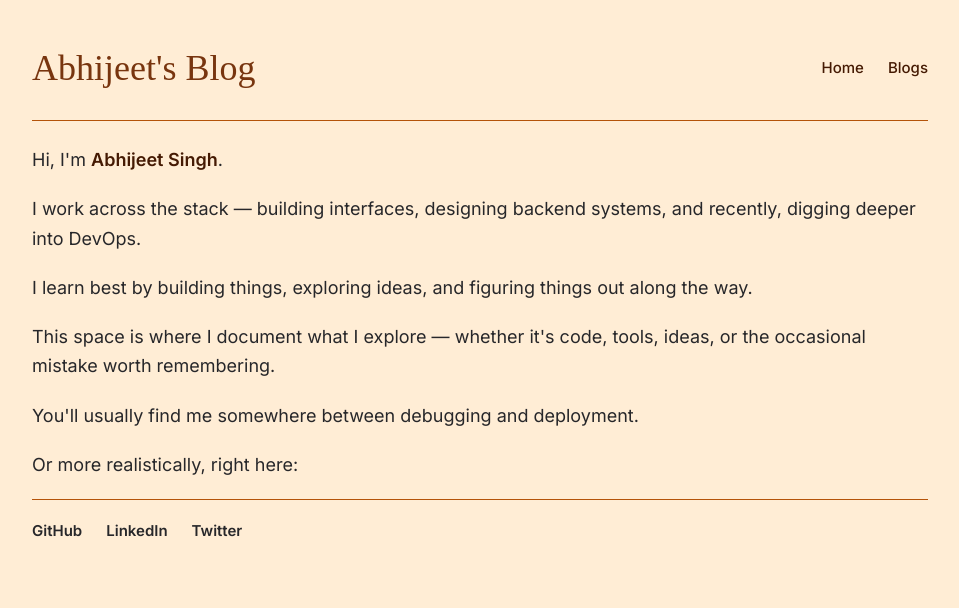
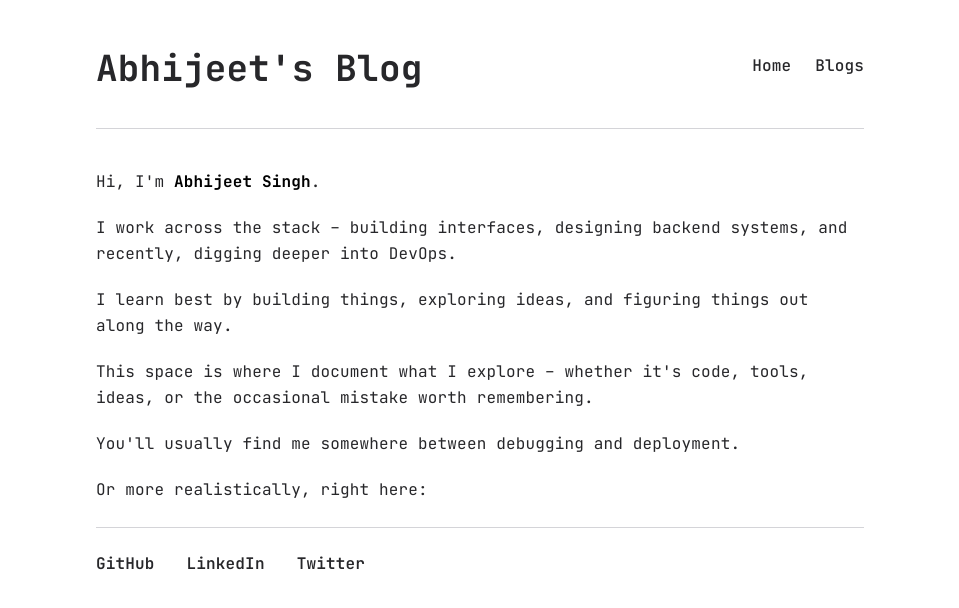
Before and after one commit to abhijeet-singhh/abhijeetxblogs, a plain HTML site: page index.html in a window 1280 px wide. Shown: the whole page, without its empty margins (160-1119 px from the left). Drawn offline with nearby package versions, Linux system fonts and the light colour scheme; a web font is replaced by a local one.

Commit message:
refactor index.html and link it with style.css

```diff
--- a/index.html
+++ b/index.html
@@ -5,71 +5,56 @@
   <meta name="viewport" content="width=device-width, initial-scale=1.0" />
   <title>Abhijeet's Blog</title>
   <script src="https://cdn.tailwindcss.com"></script>
-
-  <style>
-    @import url('https://fonts.googleapis.com/css2?family=Epunda+Slab:ital,wght@0,300..900;1,300..900&family=Inter:ital,opsz,wght@0,14..32,100..900;1,14..32,100..900&family=Lora:ital,wght@0,400..700;1,400..700&display=swap');
-
-    body {
-      font-family: 'Inter', sans-serif;
-    }
-
-    .lora {
-      font-family: "Lora", serif;
-    }
-
-    .epunda {
-      font-family: "Epunda Slab", serif;
-    }
-  </style>
+  <link href="https://fonts.googleapis.com/css2?family=JetBrains+Mono:wght@400;500;600;700&display=swap" rel="stylesheet">
+  <link rel="stylesheet" href="style.css">
 </head>
-<body class="bg-orange-100 text-zinc-800">
+<body class="bg-white text-zinc-800 font-jetbrains">
   <div class="min-h-screen flex justify-center px-4 sm:px-6 lg:px-8 py-12">
-    <div class="w-full max-w-4xl">
+    <div class="w-full max-w-3xl">
 
       <!-- Header -->
-      <div class="flex flex-col sm:flex-row justify-between items-center mb-8">
-        <h1 class="text-4xl font-medium epunda text-amber-900">Abhijeet's Blog</h1>
-        <nav class="flex gap-6 mt-4 sm:mt-0 text-[15px] text-amber-950 font-medium">
-          <a href="#" class="hover:text-amber-800 transition duration-300">Home</a>
-          <a href="#" class="hover:text-amber-800 transition duration-300">Blogs</a>
+      <div class="flex flex-col sm:flex-row justify-between items-center mb-10">
+        <h1 class="text-4xl font-bold">Abhijeet's Blog</h1>
+        <nav class="flex gap-6 mt-4 sm:mt-0 text-md font-medium">
+          <a href="#" class="social-link transition duration-300">Home</a>
+          <a href="/blogs/blogs.html" class="social-link transition duration-300">Blogs</a>
         </nav>
       </div>
 
-      <hr class="mb-6 border-amber-700" />
+      <hr class="border-zinc-300 mb-10" />
 
       <!-- Intro -->
-      <section class="space-y-5 text-lg leading-relaxed">
-        <p>Hi, I'm <span class="font-semibold text-amber-950">Abhijeet Singh</span>.</p>
-        <p>I work across the stack — building interfaces, designing backend systems, and recently, digging deeper into DevOps.</p>
+      <section class="space-y-5 text-md leading-relaxed">
+        <p>Hi, I'm <span class="font-bold text-black">Abhijeet Singh</span>.</p>
+        <p>I work across the stack – building interfaces, designing backend systems, and recently, digging deeper into DevOps.</p>
         <p>I learn best by building things, exploring ideas, and figuring things out along the way.</p>
-        <p>This space is where I document what I explore — whether it's code, tools, ideas, or the occasional mistake worth remembering.</p>
+        <p>This space is where I document what I explore – whether it's code, tools, ideas, or the occasional mistake worth remembering.</p>
         <p>You'll usually find me somewhere between debugging and deployment.</p>
         <p>Or more realistically, right here:</p>
       </section>
 
-
-      <hr class="mt-5 border-amber-700" />
+      <hr class="border-zinc-300 my-6" />
 
       <!-- Social Links -->
-      <footer class="mt-5 flex gap-6 text-[15px] font-semibold">
+      <footer class="flex gap-8 text-md font-semibold">
         <a
           href="https://github.com/abhijeet-singhh"
           target="_blank"
-          class="hover:translate-x-1 hover:text-amber-900 transition duration-300"
+          class="social-link transition duration-300"
         >
           GitHub
         </a>
         <a
           href="https://www.linkedin.com/in/abhijeet-singhh"
           target="_blank"
-          class="hover:translate-x-1 hover:text-amber-900 transition duration-300"
+          class="social-link transition duration-300"
         >
           LinkedIn
         </a>
         <a
           href="https://twitter.com/abhijeet_tw"
           target="_blank"
-          class="hover:translate-x-1 hover:text-amber-900 transition duration-300"
+          class="social-link transition duration-300"
         >
           Twitter
         </a>
```
